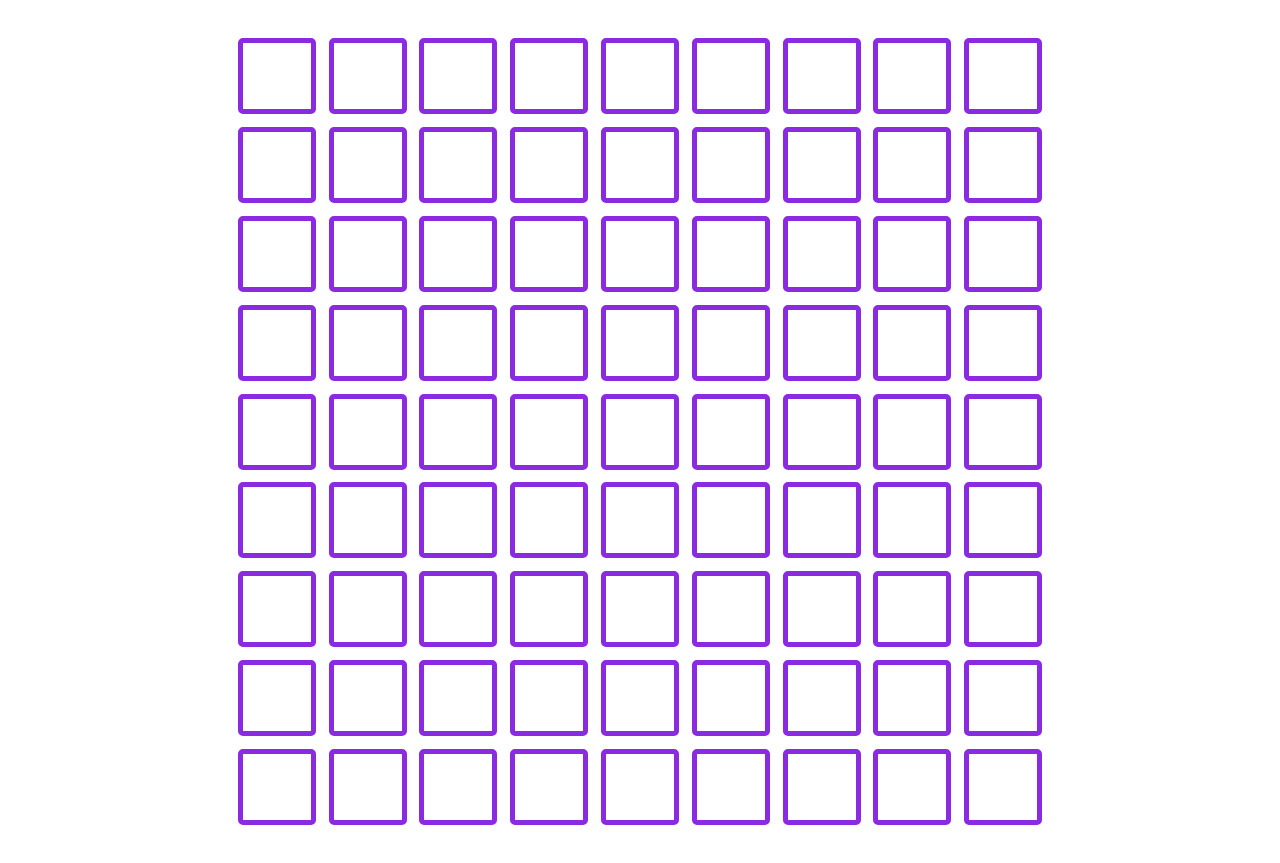
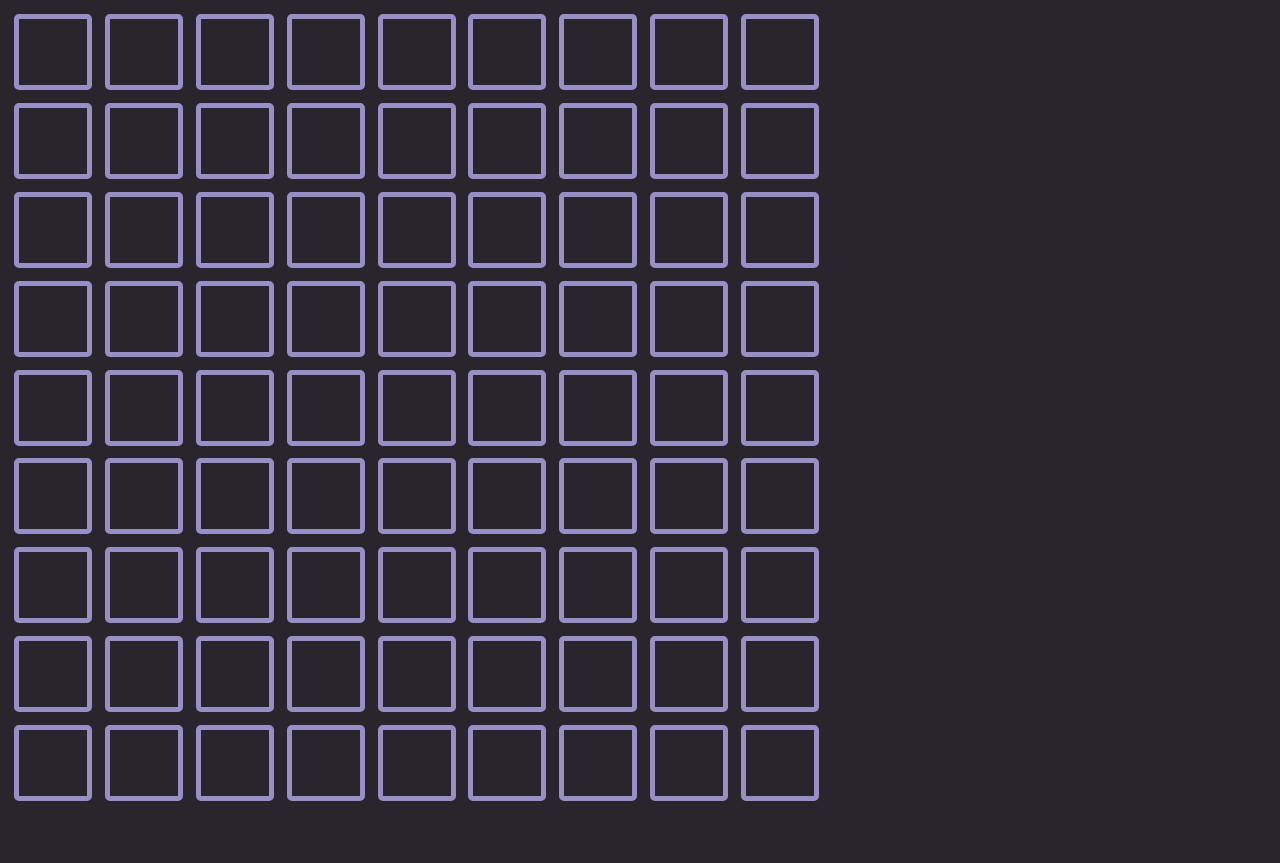
Before and after one commit to grzesta05/svelte-learning, a Svelte app in the folder sudoku/: page / in a window 1280 px wide. After the commit the page ends 815 px from the top, so only its background shows below. Built offline with nearby package versions, Linux system fonts and the light colour scheme.

Commit message:
sudoku add displaying errors

```diff
--- a/sudoku/src/app.css
+++ b/sudoku/src/app.css
@@ -1,81 +1,10 @@
-:root {
-  font-family: Inter, Avenir, Helvetica, Arial, sans-serif;
-  font-size: 16px;
-  line-height: 24px;
-  font-weight: 400;
-
-  color-scheme: light dark;
-  color: rgba(255, 255, 255, 0.87);
-  background-color: #242424;
-
-  font-synthesis: none;
-  text-rendering: optimizeLegibility;
-  -webkit-font-smoothing: antialiased;
-  -moz-osx-font-smoothing: grayscale;
-  -webkit-text-size-adjust: 100%;
+:root{
+  --primary: #998FC7;
+  --primary-focus: #D4C2FC;
+  --background-color: #28262C;
+  --error: #C1292E
 }
 
-a {
-  font-weight: 500;
-  color: #646cff;
-  text-decoration: inherit;
+body{
+  background-color: var(--background-color);
 }
-a:hover {
-  color: #535bf2;
-}
-
-body {
-  margin: 0;
-  display: flex;
-  place-items: center;
-  min-width: 320px;
-  min-height: 100vh;
-}
-
-h1 {
-  font-size: 3.2em;
-  line-height: 1.1;
-}
-
-.card {
-  padding: 2em;
-}
-
-#app {
-  max-width: 1280px;
-  margin: 0 auto;
-  padding: 2rem;
-  text-align: center;
-}
-
-button {
-  border-radius: 8px;
-  border: 1px solid transparent;
-  padding: 0.6em 1.2em;
-  font-size: 1em;
-  font-weight: 500;
-  font-family: inherit;
-  background-color: #1a1a1a;
-  cursor: pointer;
-  transition: border-color 0.25s;
-}
-button:hover {
-  border-color: #646cff;
-}
-button:focus,
-button:focus-visible {
-  outline: 4px auto -webkit-focus-ring-color;
-}
-
-@media (prefers-color-scheme: light) {
-  :root {
-    color: #213547;
-    background-color: #ffffff;
-  }
-  a:hover {
-    color: #747bff;
-  }
-  button {
-    background-color: #f9f9f9;
-  }
-}
--- a/sudoku/src/components/Plane.svelte
+++ b/sudoku/src/components/Plane.svelte
@@ -23,7 +23,7 @@
 
 {#each array as row}
   {#each row as tile}
-    <Tile on:arrow={onArrow} value={tile} />
+    <Tile expectedValue={1} on:arrow={onArrow} value={tile} />
   {/each}
   <br />
 {/each}
--- a/sudoku/src/components/Tile.svelte
+++ b/sudoku/src/components/Tile.svelte
@@ -2,6 +2,7 @@
   import { createEventDispatcher } from "svelte";
 
   export let value;
+  export let expectedValue;
   const dispatch = createEventDispatcher();
   const handledKeys = {
     ArrowRight: 1,
@@ -12,7 +13,7 @@
 </script>
 
 <input
-  class="tile"
+  class={"tile " + (value == expectedValue || value == "" ? "" : "error")}
   bind:value
   type="text"
   min="1"
@@ -34,22 +35,27 @@
 <style>
   input {
     background: transparent;
-    border: 0.4vw solid blueviolet;
+    border: 0.4vw solid var(--primary);
     margin: 0.5vw !important;
     width: 5vw;
     height: 5vw;
     max-width: 75px;
     max-height: 75px;
     border-radius: 5px;
-    color: blueviolet;
+    color: var(--primary);
     font-size: 2rem;
     text-align: center;
     caret-color: transparent;
     transition: all 0.3s;
   }
   input:focus {
-    border: 0.4vw solid blue;
+    border: 0.4vw solid var(--primary-focus);
     transition: all 0.3s;
-    color: blue;
+    color: var(--primary-focus);
+  }
+  input.error {
+    border: 0.4vw solid var(--error);
+    transition: all 0.3s;
+    color: var(--error);
   }
 </style>
```
